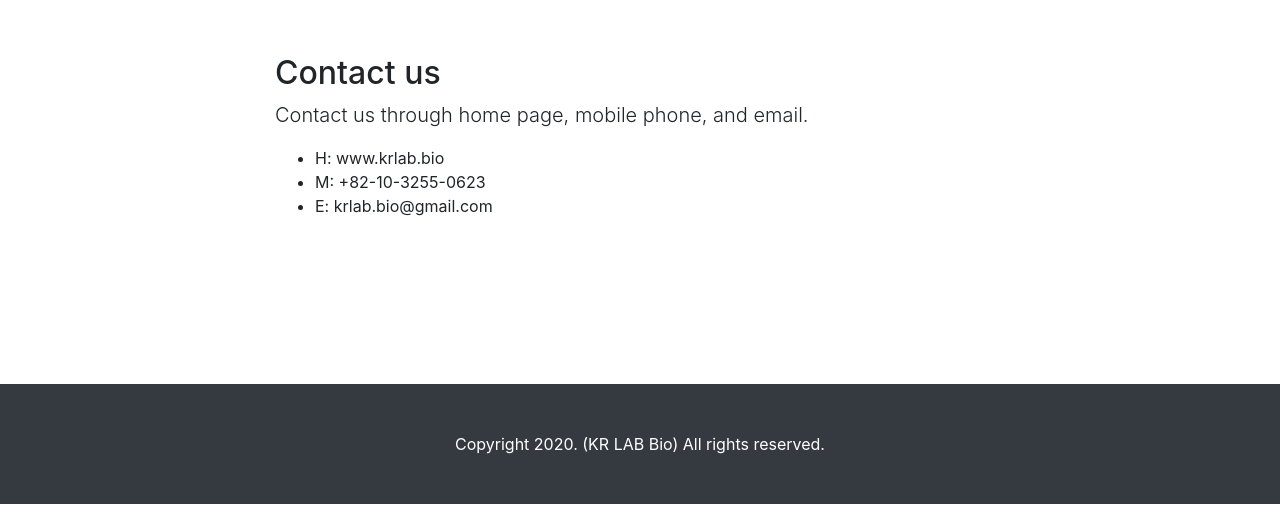
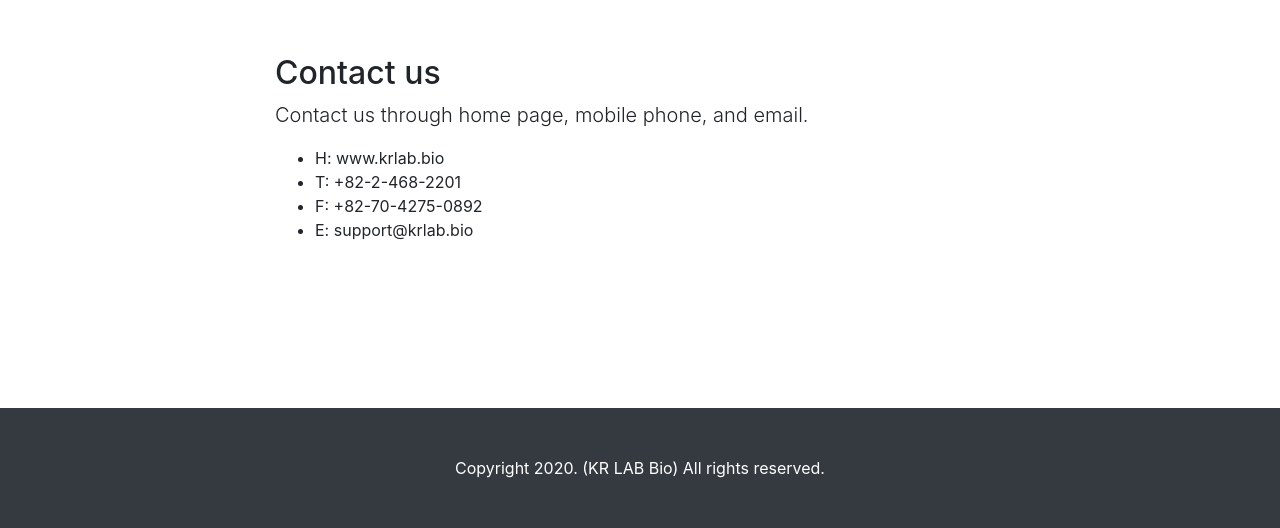
Before and after one commit to krlabbio/krlabbio.github.io, a website with bundled scripts: page index.html in a window 1280 px wide. Shown: the part 1571-2099 px from the top of the page. Before the commit the page ends 2075 px from the top, so only its background shows below. Built offline with nearby package versions, Linux system fonts and the light colour scheme.

Commit message:
Update Tel / Fax / Email

```diff
--- a/index.html
+++ b/index.html
@@ -93,8 +93,9 @@
           <p class="lead">Contact us through home page, mobile phone, and email.</p>
           <ul>
             <li>H: www.krlab.bio</li>
-            <li>M: +82-10-3255-0623</li>
-            <li>E: krlab.bio@gmail.com</li>
+            <li>T: +82-2-468-2201</li>
+            <li>F: +82-70-4275-0892</li>
+            <li>E: support@krlab.bio</li>
           </ul>
         </div>
       </div>
```
